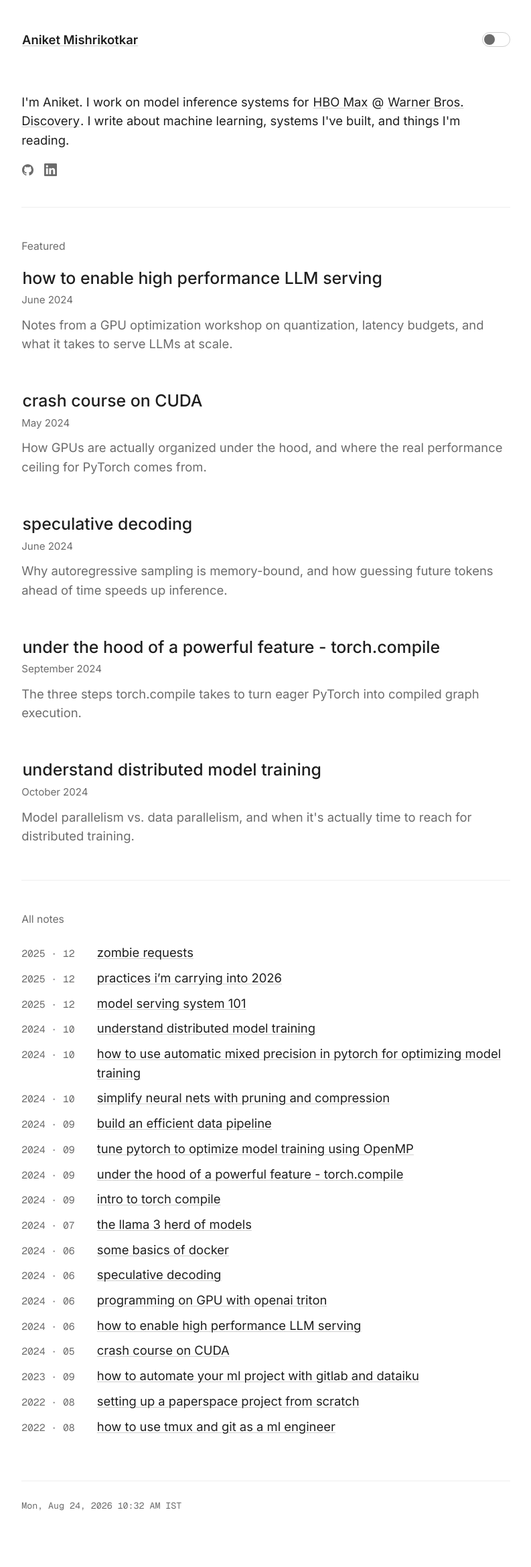
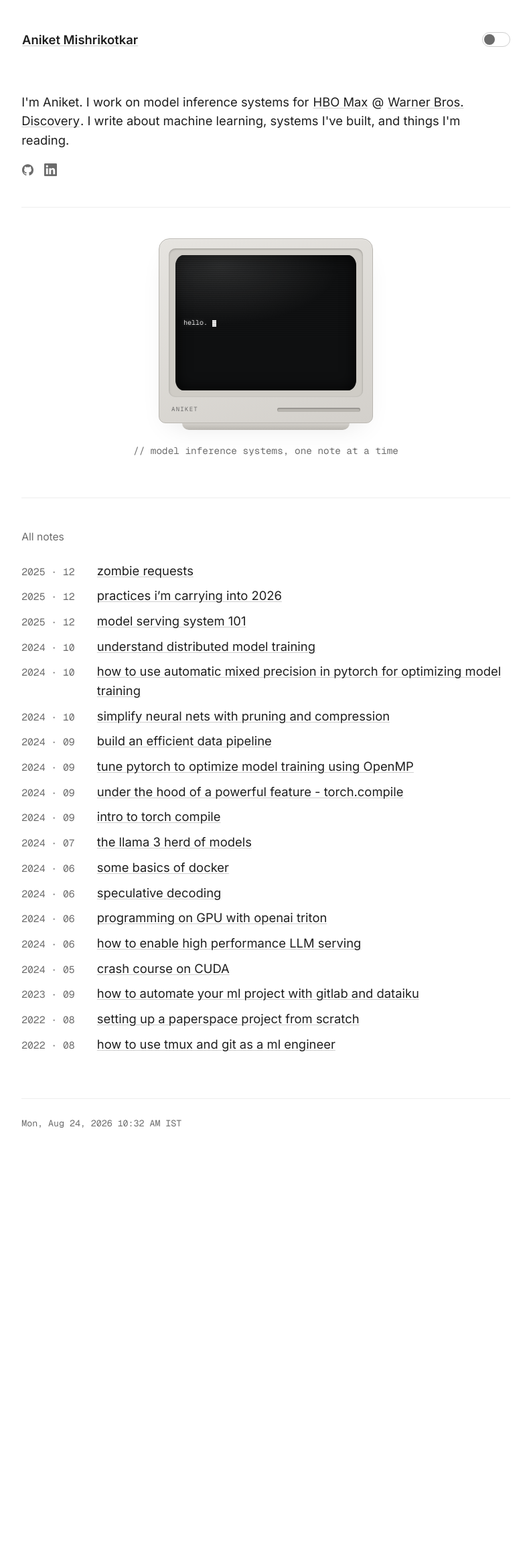
Before and after one commit to aniketmi00/aniketmi00.github.io, a Jekyll site: the page built from _pages/index.md, in a window 1280 px wide. Shown: the whole page at 67% size, without its empty margins (243-1036 px from the left). Built offline with Jekyll 4.4.1, drawn with Linux system fonts in a browser that asks for light colours; after the commit the page ends 1769 px from its top, so only the background shows below that.

Commit message:
Replace featured notes section with a retro Macintosh
Swaps the "Featured" list on the home page for a small CSS/SVG-style
retro Mac with a typing terminal animation, matching the site's
monochrome light/dark theme tokens.

Co-Authored-By: Claude Sonnet 5 <noreply@anthropic.com>
Claude-Session: https://claude.ai/code/session_01Bp9TFpQHaato4UXSuYxMbL

```diff
--- /dev/null
+++ b/_includes/retro-mac.html
@@ -0,0 +1,70 @@
+<div class="mac-stage">
+  <div class="mac">
+    <div class="mac-case">
+      <div class="mac-bezel">
+        <div class="mac-crt">
+          <div class="mac-screen">
+            <pre class="mac-text"><span class="mac-out" id="mac-out"></span><span class="mac-cursor"></span></pre>
+          </div>
+          <div class="mac-glare"></div>
+          <div class="mac-scanlines"></div>
+        </div>
+      </div>
+      <div class="mac-lower">
+        <div class="mac-badge">aniket</div>
+        <div class="mac-drive"></div>
+      </div>
+    </div>
+    <div class="mac-foot"></div>
+  </div>
+  <div class="mac-caption">// model inference systems, one note at a time</div>
+</div>
+
+<script>
+  (function () {
+    var out = document.getElementById('mac-out');
+    if (!out) return;
+
+    var lines = [
+      'hello. i build inference systems.',
+      'gpus go brrr, latency goes down.',
+      'notes on ml, systems, and reading.',
+      'scroll for the archive.'
+    ];
+
+    if (window.matchMedia && window.matchMedia('(prefers-reduced-motion: reduce)').matches) {
+      out.textContent = lines[0];
+      return;
+    }
+
+    var line = 0, chars = 0, erasing = false;
+
+    function tick() {
+      var text = lines[line];
+      var delay;
+
+      if (!erasing) {
+        chars += 1;
+        out.textContent = text.slice(0, chars);
+        delay = 55;
+        if (chars === text.length) {
+          erasing = true;
+          delay = 2200;
+        }
+      } else {
+        chars -= 1;
+        out.textContent = text.slice(0, chars);
+        delay = 25;
+        if (chars === 0) {
+          erasing = false;
+          line = (line + 1) % lines.length;
+          delay = 400;
+        }
+      }
+
+      setTimeout(tick, delay);
+    }
+
+    tick();
+  })();
+</script>
--- a/_pages/index.md
+++ b/_pages/index.md
@@ -6,8 +6,6 @@ permalink: /
 ---
 
 {% assign posts = site.notes | sort: "date" | reverse %}
-
-{% assign featured_slugs = "high-performance-llm-serving,crash-course-on-cuda,speculative-decoding,under-the-hood-of-torchcompile,distributed-model-training" | split: "," %}
 
 <div class="intro">
   <p>I'm Aniket. I work on model inference systems for <a href="https://www.hbomax.com">HBO Max</a> @ <a href="https://www.wbd.com">Warner Bros. Discovery</a>. I write about machine learning, systems I've built, and things I'm reading.</p>
@@ -18,26 +16,7 @@ permalink: /
 
 <hr>
 
-<div class="section-label">Featured</div>
-
-{% for slug in featured_slugs %}
-  {% assign note = posts | where: "slug", slug | first %}
-  {% if note %}
-  <div class="latest">
-    <a class="latest-title internal-link" href="{{ site.baseurl }}{{ note.url }}">{{ note.title }}</a>
-    <div class="latest-meta">{{ note.date | date: "%B %Y" }}</div>
-    <p class="latest-excerpt">
-      {% case note.slug %}
-      {% when "high-performance-llm-serving" %}Notes from a GPU optimization workshop on quantization, latency budgets, and what it takes to serve LLMs at scale.
-      {% when "crash-course-on-cuda" %}How GPUs are actually organized under the hood, and where the real performance ceiling for PyTorch comes from.
-      {% when "speculative-decoding" %}Why autoregressive sampling is memory-bound, and how guessing future tokens ahead of time speeds up inference.
-      {% when "under-the-hood-of-torchcompile" %}The three steps torch.compile takes to turn eager PyTorch into compiled graph execution.
-      {% when "distributed-model-training" %}Model parallelism vs. data parallelism, and when it's actually time to reach for distributed training.
-      {% endcase %}
-    </p>
-  </div>
-  {% endif %}
-{% endfor %}
+{% include retro-mac.html %}
 
 <hr>
 
--- a/_sass/_style.scss
+++ b/_sass/_style.scss
@@ -428,3 +428,167 @@ mark {
 
   a { flex: 1; }
 }
+
+// Retro Macintosh on home, in place of the old featured list
+.mac-stage {
+  --mac-case: #e6e4e0;
+  --mac-case-2: #d3d0cb;
+  --mac-case-edge: #b9b6b0;
+  --mac-bezel: #cfccc6;
+  --mac-crt: #101112;
+  --mac-phosphor: #e8e8e8;
+
+  display: flex;
+  flex-direction: column;
+  align-items: center;
+  margin: 2.5em 0 3.2em;
+}
+
+.theme-dark .mac-stage {
+  --mac-case: #3a3b3e;
+  --mac-case-2: #2c2d30;
+  --mac-case-edge: #202124;
+  --mac-bezel: #26272a;
+  --mac-crt: #0b0c0d;
+  --mac-phosphor: #dadadb;
+}
+
+@media (prefers-color-scheme: dark) {
+  :root:not(.theme-light) .mac-stage {
+    --mac-case: #3a3b3e;
+    --mac-case-2: #2c2d30;
+    --mac-case-edge: #202124;
+    --mac-bezel: #26272a;
+    --mac-crt: #0b0c0d;
+    --mac-phosphor: #dadadb;
+  }
+}
+
+.mac {
+  width: clamp(230px, 62%, 320px);
+}
+
+.mac-case {
+  background: linear-gradient(160deg, var(--mac-case), var(--mac-case-2));
+  border: 1px solid var(--mac-case-edge);
+  border-radius: 16px 16px 10px 10px;
+  padding: 14px 14px 12px;
+  box-shadow: 0 18px 40px -18px var(--shadow), inset 0 1px 0 rgba(255, 255, 255, 0.35);
+}
+
+.mac-bezel {
+  background: var(--mac-bezel);
+  border-radius: 10px;
+  padding: 10px;
+  box-shadow: inset 0 1px 3px rgba(0, 0, 0, 0.28);
+}
+
+.mac-crt {
+  position: relative;
+  aspect-ratio: 4 / 3;
+  background: var(--mac-crt);
+  border-radius: 12px / 16px;
+  overflow: hidden;
+  box-shadow: inset 0 0 22px rgba(0, 0, 0, 0.9);
+}
+
+.mac-screen {
+  position: absolute;
+  inset: 0;
+  display: flex;
+  align-items: center;
+  padding: 12px;
+}
+
+.mac-text {
+  font-family: $mono-family;
+  font-size: 10px;
+  line-height: 1.5;
+  color: var(--mac-phosphor);
+  margin: 0;
+  white-space: pre-wrap;
+  word-break: break-word;
+  text-shadow: 0 0 6px rgba(255, 255, 255, 0.35);
+}
+
+.mac-cursor {
+  display: inline-block;
+  width: 0.55em;
+  height: 1em;
+  margin-left: 1px;
+  vertical-align: text-bottom;
+  background: var(--mac-phosphor);
+  animation: mac-blink 1.05s steps(1) infinite;
+}
+
+@keyframes mac-blink {
+  0%, 50% { opacity: 1; }
+  50.01%, 100% { opacity: 0; }
+}
+
+.mac-glare {
+  position: absolute;
+  inset: 0;
+  pointer-events: none;
+  background: radial-gradient(120% 80% at 25% 8%, rgba(255, 255, 255, 0.12), transparent 55%);
+}
+
+.mac-scanlines {
+  position: absolute;
+  inset: 0;
+  pointer-events: none;
+  background: repeating-linear-gradient(
+    to bottom,
+    rgba(0, 0, 0, 0.28) 0px,
+    rgba(0, 0, 0, 0.28) 1px,
+    transparent 1px,
+    transparent 3px
+  );
+  opacity: 0.55;
+}
+
+.mac-lower {
+  display: flex;
+  align-items: center;
+  justify-content: space-between;
+  gap: 12px;
+  margin-top: 12px;
+  padding: 0 4px;
+}
+
+.mac-badge {
+  font-family: $mono-family;
+  font-size: 9px;
+  letter-spacing: 0.14em;
+  text-transform: uppercase;
+  color: var(--tx-muted);
+}
+
+.mac-drive {
+  flex: 0 0 44%;
+  height: 6px;
+  border-radius: 3px;
+  background: var(--mac-case-edge);
+  box-shadow: inset 0 1px 2px rgba(0, 0, 0, 0.35);
+}
+
+.mac-foot {
+  width: 78%;
+  height: 10px;
+  margin: 0 auto;
+  border-radius: 0 0 10px 10px;
+  background: linear-gradient(180deg, var(--mac-case-2), var(--mac-case-edge));
+  box-shadow: 0 10px 20px -12px var(--shadow);
+}
+
+.mac-caption {
+  font-family: $mono-family;
+  font-size: 0.78em;
+  color: var(--tx-muted);
+  margin-top: 1.4em;
+  text-align: center;
+}
+
+@media (prefers-reduced-motion: reduce) {
+  .mac-cursor { animation: none; }
+}
```
